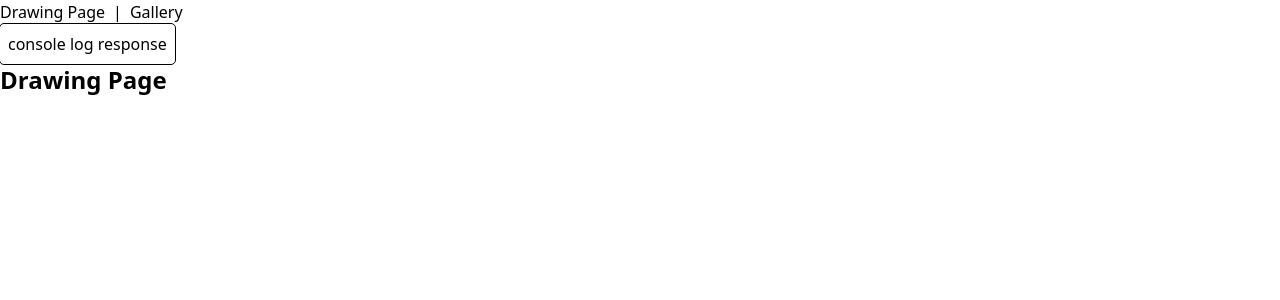
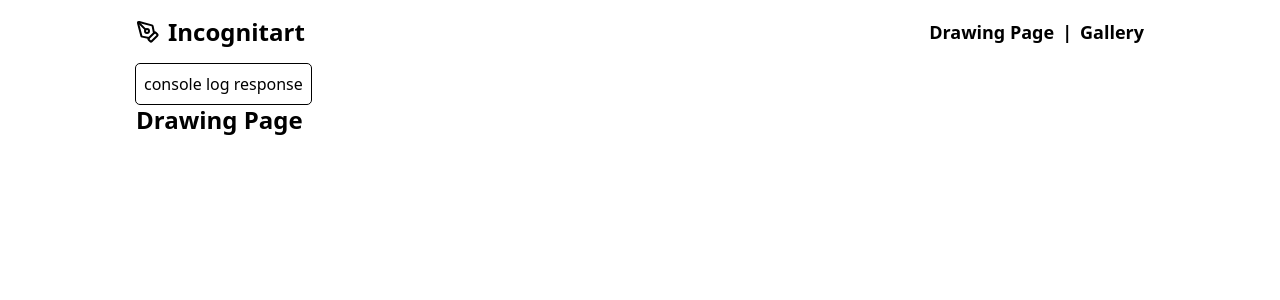
Before and after one commit to Kreoniz/incognitart, a React (Vite) app in the folder frontend/: page / in a window 1280 px wide. Shown: the top 300 px of the page. Built offline with nearby package versions, Linux system fonts and the light colour scheme.

Commit message:
feat(frontend): add basic styles for main layout

```diff
--- a/frontend/src/layouts/Layout.tsx
+++ b/frontend/src/layouts/Layout.tsx
@@ -1,3 +1,4 @@
+import { PenTool } from "lucide-react";
 import { NavLink, Outlet } from "react-router";
 
 export function Layout() {
@@ -20,8 +21,17 @@ export function Layout() {
   }
 
   return (
-    <div>
-      <nav className="flex gap-2">
+    <div className="m-auto min-h-screen max-w-5xl px-2">
+      <header className="flex flex-col items-center gap-2 py-4 sm:flex-row sm:justify-between">
+        <NavLink
+          to="/"
+          className="flex items-center gap-2 text-2xl font-bold hover:underline"
+        >
+          <PenTool />
+          Incognitart
+        </NavLink>
+
+        <nav className="flex items-center gap-2 text-lg font-bold">
           <NavLink to="/" className="hover:underline">
             Drawing Page
           </NavLink>
@@ -30,6 +40,7 @@ export function Layout() {
             Gallery
           </NavLink>
         </nav>
+      </header>
 
       <button onClick={handleGetText} className="rounded p-2 outline">
         console log response
```
Lines whose indentation alone changed are shown as unchanged.
